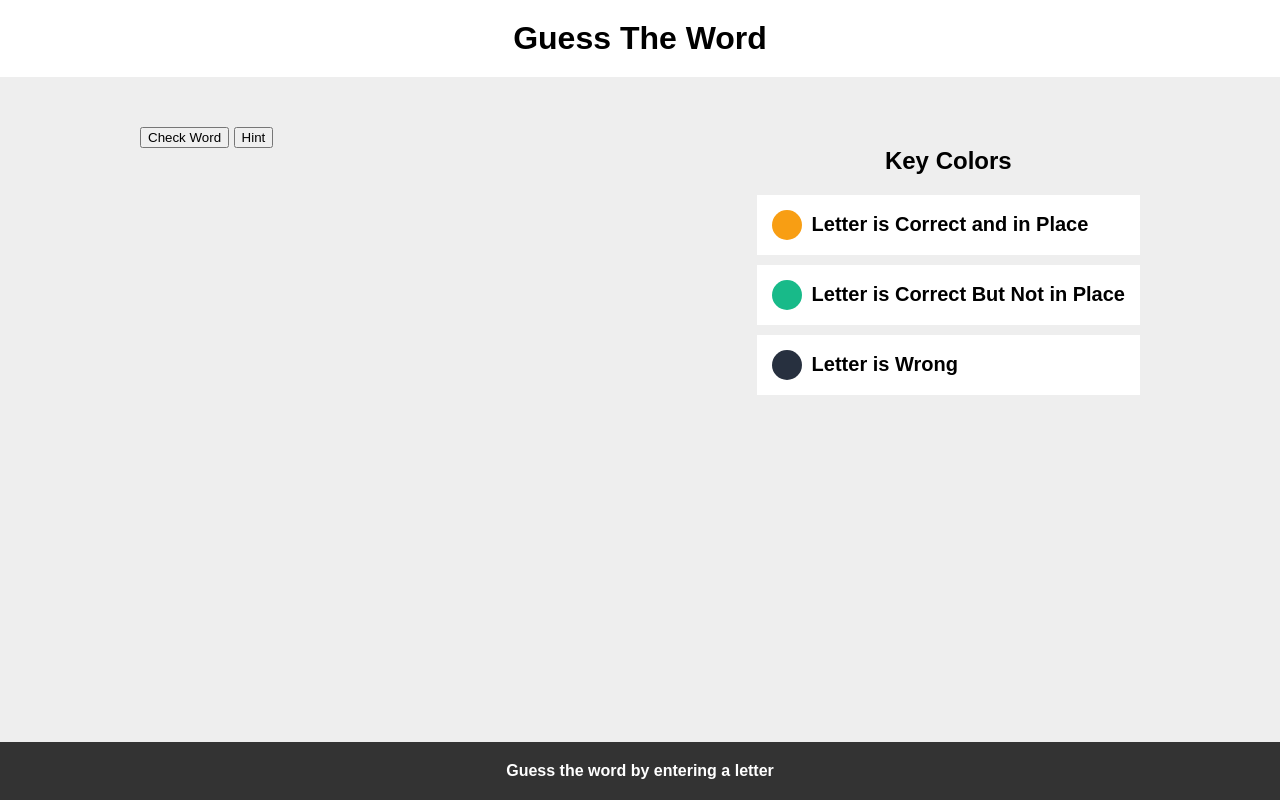
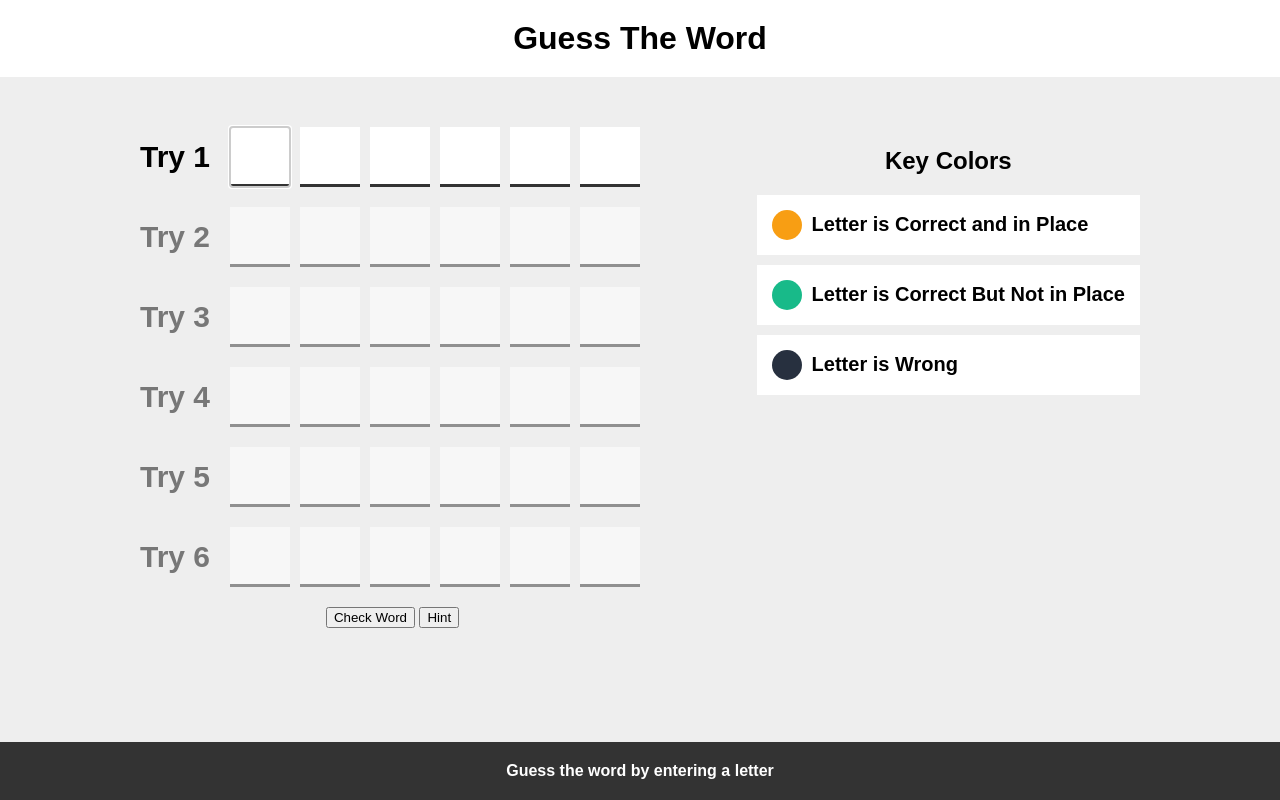
Before and after one commit to 33b3ziz/guess-the-word, a website built with Vite: page index.html in a window 1280 px wide. Built offline with nearby package versions, Linux system fonts and the light colour scheme.

Commit message:
Add game options and generate input fields dynamically

```diff
--- a/src/main.ts
+++ b/src/main.ts
@@ -5,3 +5,38 @@ document.title = gameName;
 document.querySelector("h1")!.innerHTML = gameName;
 document.querySelector("footer")!.innerHTML =
   "Guess the word by entering a letter";
+
+// Setting Game Options
+let numberOfTries = 6;
+let numberOfLetters = 6;
+let currentTry = 1;
+
+const generateInput = () => {
+  const inputsContainer = document.querySelector(".inputs")!;
+
+  // Create Try Div
+  for (let i = 1; i <= numberOfTries; ++i) {
+    const tryDiv = document.createElement("div");
+    tryDiv.classList.add(`try-${i}`);
+    tryDiv.innerHTML = `<span>Try ${i}</span>`;
+
+    if (i !== 1) tryDiv.classList.add("disabled-inputs");
+
+    // Create Inputs
+    for (let j = 1; j <= numberOfLetters; ++j) {
+      const input = document.createElement("input");
+      input.setAttribute("type", "text");
+      input.setAttribute("maxlength", "1");
+      input.setAttribute("id", `guess-${i}-letter-${j}`);
+      tryDiv.appendChild(input);
+    }
+
+    inputsContainer.appendChild(tryDiv);
+  }
+
+  (inputsContainer.children[0].children[1] as HTMLInputElement).focus();
+};
+
+window.onload = () => {
+  generateInput();
+};
--- a/src/style.css
+++ b/src/style.css
@@ -27,7 +27,52 @@ h1 {
   align-items: flex-start;
   justify-content: space-between;
   .game-area {
-    text-align: center;
+    .inputs {
+      > div {
+        margin-bottom: 20px;
+        display: flex;
+        justify-content: center;
+        align-items: center;
+        span {
+          font-size: 30px;
+          margin-right: 15px;
+          font-weight: bold;
+        }
+      }
+      .disabled-inputs {
+        opacity: 0.5;
+        pointer-events: none;
+      }
+      input {
+        margin: 0 5px;
+        width: 60px;
+        height: 60px;
+        text-align: center;
+        font-size: 50px;
+        caret-color: var(--primary-color);
+        background-color: white;
+        border: none;
+        border-bottom: 3px solid #333;
+        &:focus {
+          outline-color: #ccc;
+        }
+        &.yes-in-place {
+          background-color: #f89e13;
+          border: #f89e13;
+          color: white;
+        }
+        &.not-in-place {
+          background-color: #18ba89;
+          border: #18ba89;
+          color: white;
+        }
+        #27303f &.no {
+          background-color: #27303f;
+          border: #27303f;
+          color: white;
+        }
+      }
+    }
   }
   .key-colors {
     .key-color {
```
